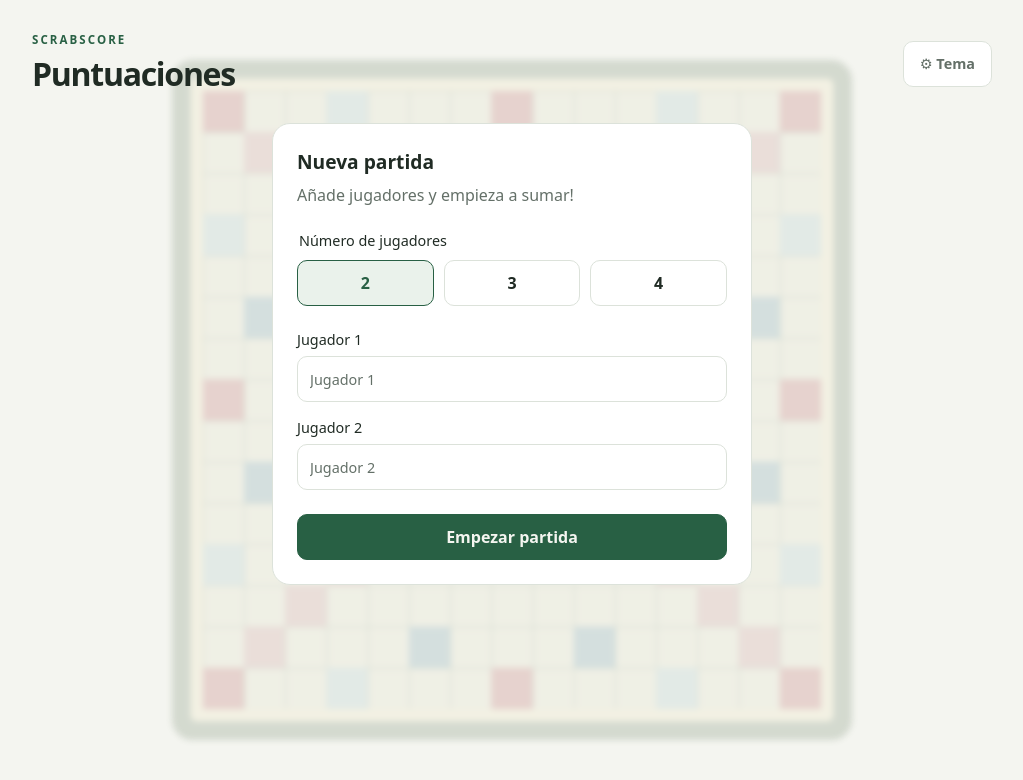
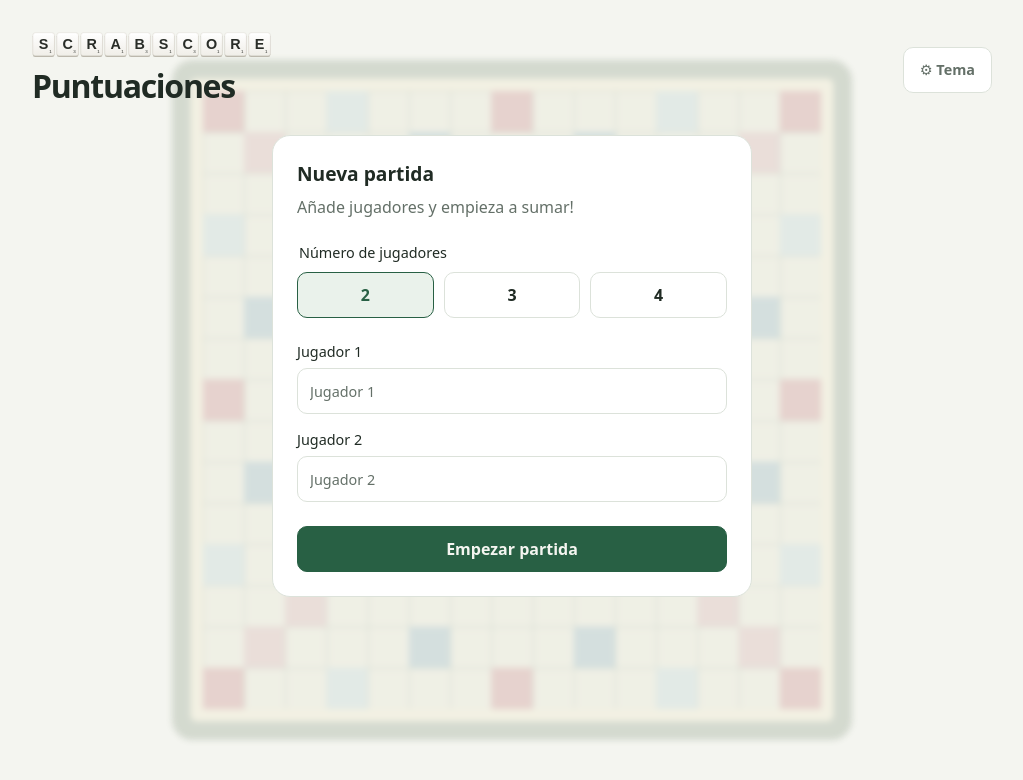
Before and after one commit to carlosYoko/scrabscore, a React (Vite) app: page / in a window 1280 px wide. Shown: the top 780 px of the page, without its empty margins (128-1151 px from the left). Built offline with nearby package versions, Linux system fonts and the light colour scheme.

Commit message:
feat: add white Scrabble tile brand logo

```diff
--- a/src/main.jsx
+++ b/src/main.jsx
@@ -176,7 +176,10 @@ function App() {
   return (
     <main className={`app${game.players.length === 2 ? ' two-players' : ''}`}>
       <header className="header">
-        <div><p className="eyebrow">SCRABSCORE</p><h1>Puntuaciones</h1></div>
+        <div className="brand">
+          <img className="brand-logo" src="/scrabscore-logo.svg" alt="SCRABSCORE" width="600" height="68" />
+          <h1>Puntuaciones</h1>
+        </div>
         <ThemeControl theme={game.theme}
           onChange={(theme) => setGame((previous) => ({ ...previous, theme }))} />
       </header>
--- a/src/styles.css
+++ b/src/styles.css
@@ -74,7 +74,8 @@ h3 { font-size: .9rem; font-weight: 600; }
 label { display: grid; gap: 7px; font-size: .9rem; font-weight: 500; }
 .app { width: min(100% - 32px, 960px); margin: 0 auto; padding: 32px 0; }
 .header { display: flex; justify-content: space-between; align-items: center; gap: 16px; margin-bottom: 28px; }
-.eyebrow { color: var(--accent); font-size: .72rem; font-weight: 750; letter-spacing: .18em; margin-bottom: 5px; }
+.brand { min-width: 0; }
+.brand-logo { display: block; width: clamp(160px, 48vw, 240px); max-width: 100%; height: auto; margin-bottom: 5px; }
 .theme-control { position: relative; flex-shrink: 0; }
 .theme-control button { color: var(--muted); font-size: .9rem; }
 .theme-control select { position: absolute; top: calc(100% + 8px); right: 0; width: 150px; font-size: 1rem; z-index: 1; }
```
Also changed, not shown: public/scrabscore-logo.svg (added).
